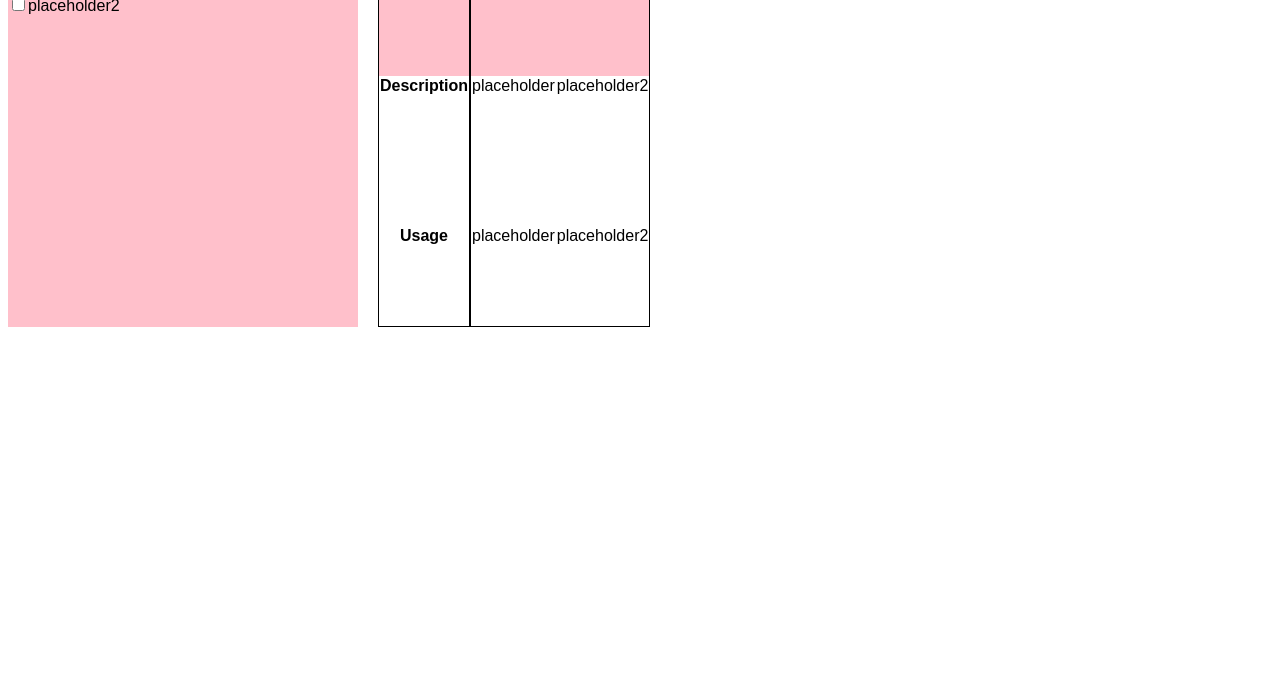
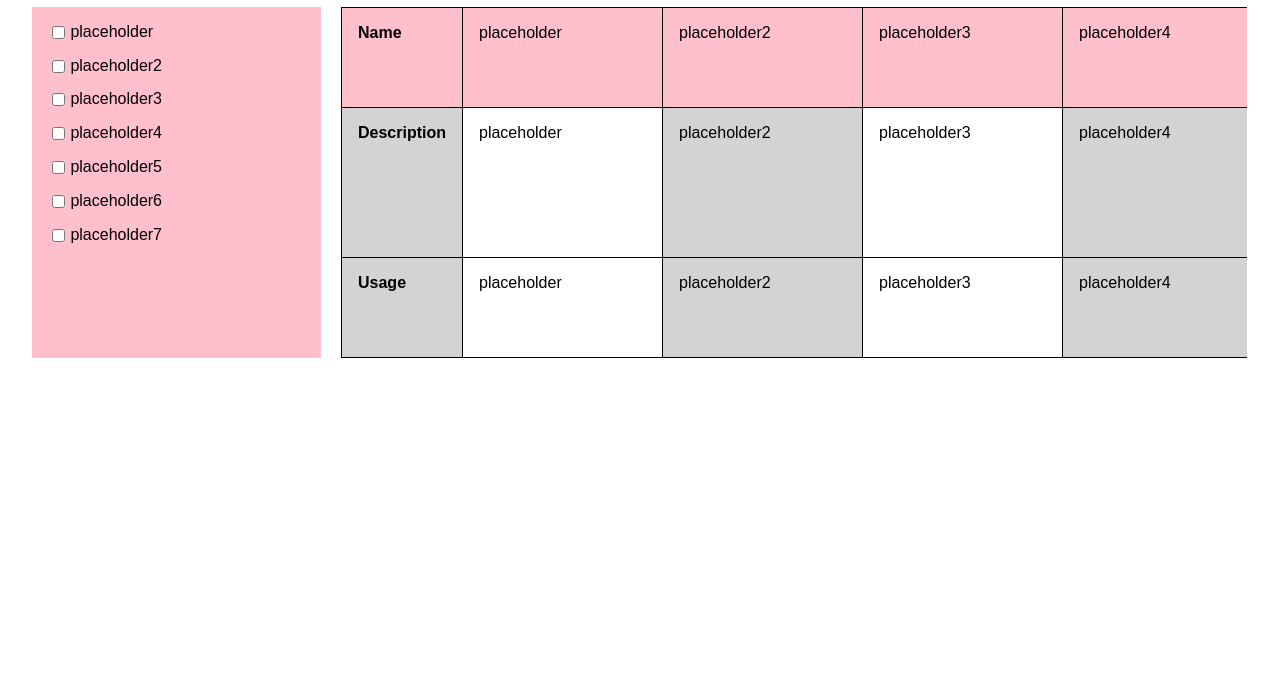
Before and after one commit to ri-zhan/ds-comparison, a plain HTML site: page index.html in a window 1280 px wide. Shown: the part 105-800 px from the top of the page. Drawn offline with Linux system fonts and the light colour scheme.

Commit message:
style: table column disctinction and selection wrapper styling

```diff
--- a/index.html
+++ b/index.html
@@ -23,7 +23,7 @@
             </div>
             <table class="comparison-table">
                 <thead class="comparison-table-header">
-                    <tr class="comparison-table-header-cells items">
+                    <tr class="comparison-table-header-cells">
                         <th>Name</th>
                         <th>Description</th>
                         <th>Usage</th>
@@ -40,6 +40,31 @@
                         <td>placeholder2</td>
                         <td>placeholder2</td>
                     </tr>
+                    <tr class="items">
+                        <td>placeholder3</td>
+                        <td>placeholder3</td>
+                        <td>placeholder3</td>
+                    </tr>
+                    <tr class="items">
+                        <td>placeholder4</td>
+                        <td>placeholder4</td>
+                        <td>placeholder4</td>
+                    </tr>
+                    <tr class="items">
+                        <td>placeholder5</td>
+                        <td>placeholder5</td>
+                        <td>placeholder5</td>
+                    </tr>
+                    <tr class="items">
+                        <td>placeholder6</td>
+                        <td>placeholder6</td>
+                        <td>placeholder6</td>
+                    </tr>
+                    <tr class="items">
+                        <td>placeholder7</td>
+                        <td>placeholder7</td>
+                        <td>placeholder7</td>
+                    </tr>
                 </tbody>
             </table>
         </div>
--- a/style.css
+++ b/style.css
@@ -3,34 +3,62 @@
     font-family: Arial, Helvetica, sans-serif;
 }
 
+body {
+    margin: 0;
+    padding: 2rem;
+}
+
 .content {
-    display: flex;
+    display: grid;
     gap: 20px;
+    grid-template-columns: repeat(8, 1fr);
+    width: 100%;
 }
+
 
 #selection {
     display: flex;
     flex-direction: column;
     background-color: pink;
-    width: 350px;
+    grid-column: span 2;
+    gap: 0.925rem;
+    padding: 1rem;
+    > div {
+        display: flex;
+        gap: 0.15rem;
+    }
 }
 
 .comparison-table {
+    grid-column: 3/9;
     display: flex;
+    border: solid black;
+    border-width: 0 0 1px 1px;
+    margin-right: 1px;
 }
 
 .comparison-table-content, .comparison-table-header {
     display: flex;
     flex-direction: row;
-    border: 1px solid black;
+}
+
+.comparison-table-content {
+    overflow-x: scroll;
 }
 
 .comparison-table-header-cells, .items {
     display: flex;
     flex-direction: column;
     > td, th {
-        overflow-y: scroll;
         height: 100px;
+        padding: 1rem;
+        border-right: 1px solid black;
+        border-top: 1px solid black;
+    }
+    > th {
+        width: auto;
+        display: flex;
+        background-color: lightgrey;
     }
     > :nth-child(2) {
         height: 150px;
@@ -39,3 +67,10 @@
         background-color: pink;
     }
 }
+
+.items {
+    min-width: 200px;
+    &:nth-child(even) {
+        background: lightgray !important;
+    }
+}
```
